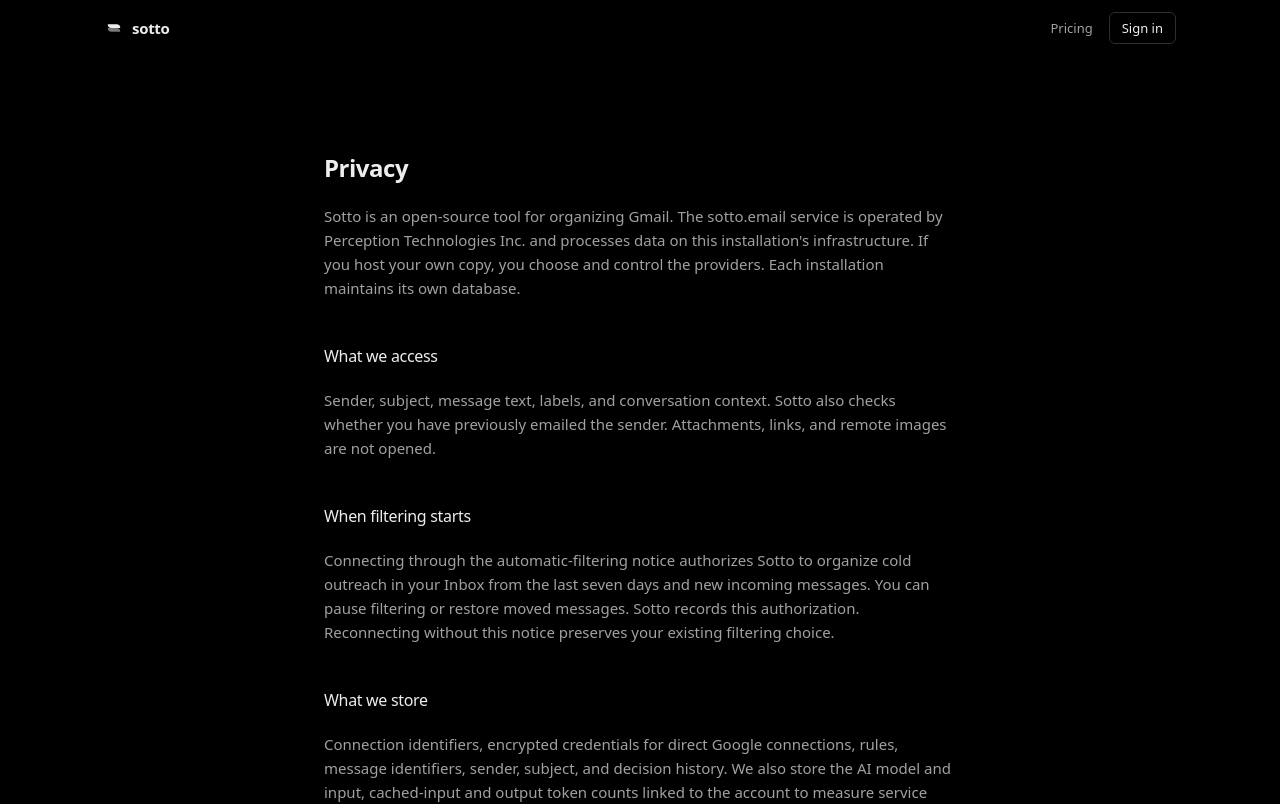
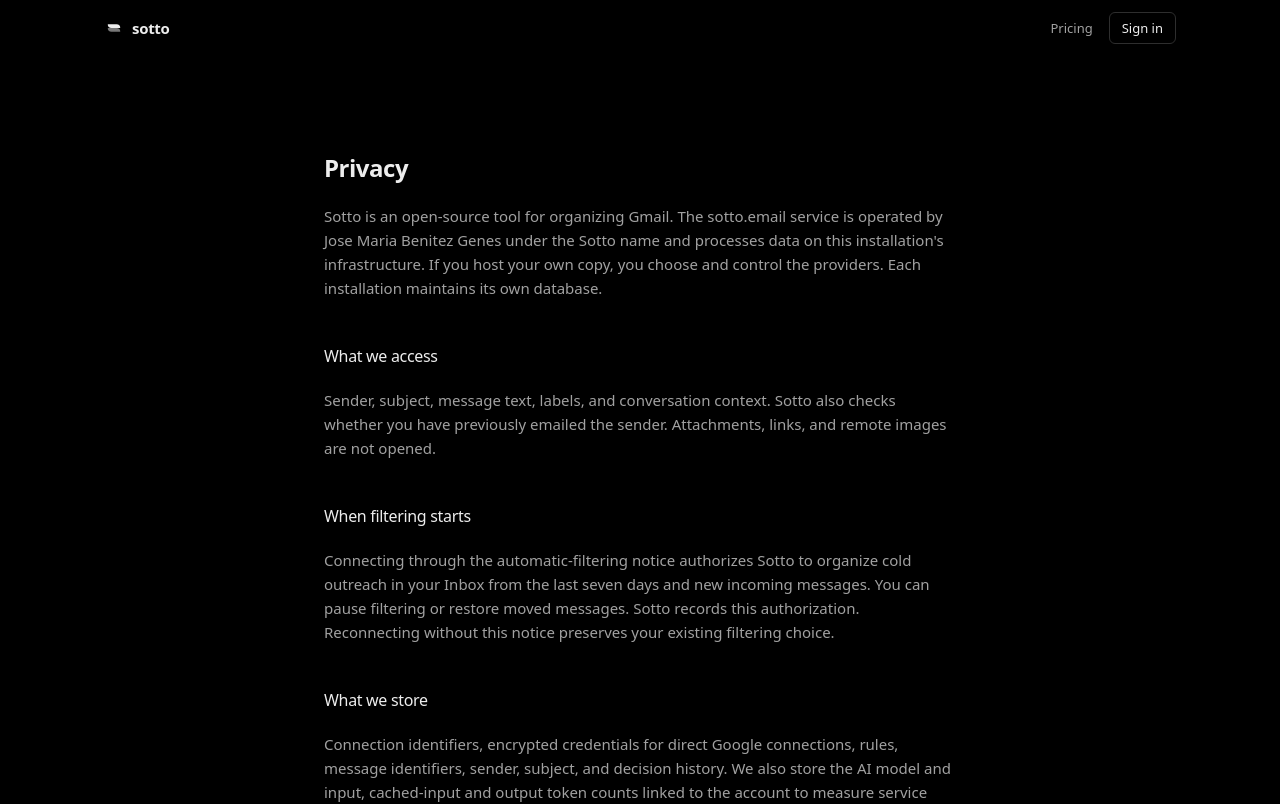
Before and after one commit to josebenitezg/sotto, a Next.js app: page /privacy in a window 1280 px wide. Shown: the top 804 px of the page. Built offline with nearby package versions, Linux system fonts and the light colour scheme; no server answers.

Commit message:
Align Sotto operator and billing launch records (#7)

```diff
--- a/src/app/(public)/privacy/page.tsx
+++ b/src/app/(public)/privacy/page.tsx
@@ -7,10 +7,10 @@
       <h1 className="text-2xl leading-8 font-semibold">Privacy</h1>
       <p className="text-muted-foreground">
         Sotto is an open-source tool for organizing Gmail. The sotto.email
-        service is operated by Perception Technologies Inc. and processes data
-        on this installation's infrastructure. If you host your own copy, you
-        choose and control the providers. Each installation maintains its own
-        database.
+        service is operated by Jose Maria Benitez Genes under the Sotto name and
+        processes data on this installation's infrastructure. If you host your
+        own copy, you choose and control the providers. Each installation
+        maintains its own database.
       </p>
       <h2>What we access</h2>
       <p className="text-muted-foreground">
--- a/src/app/(public)/terms/page.tsx
+++ b/src/app/(public)/terms/page.tsx
@@ -8,7 +8,8 @@
     >
       <h1 className="text-2xl font-semibold">Subscription terms</h1>
       <p>
-        Sotto is operated by Perception Technologies Inc. Contact{" "}
+        Sotto is operated by Jose Maria Benitez Genes under the Sotto name.
+        Contact{" "}
         <a className="underline" href="mailto:support@sotto.email">
           support@sotto.email
         </a>{" "}
```
Also changed, not shown: 2 other files (tests, documents, lock files or other folders).
